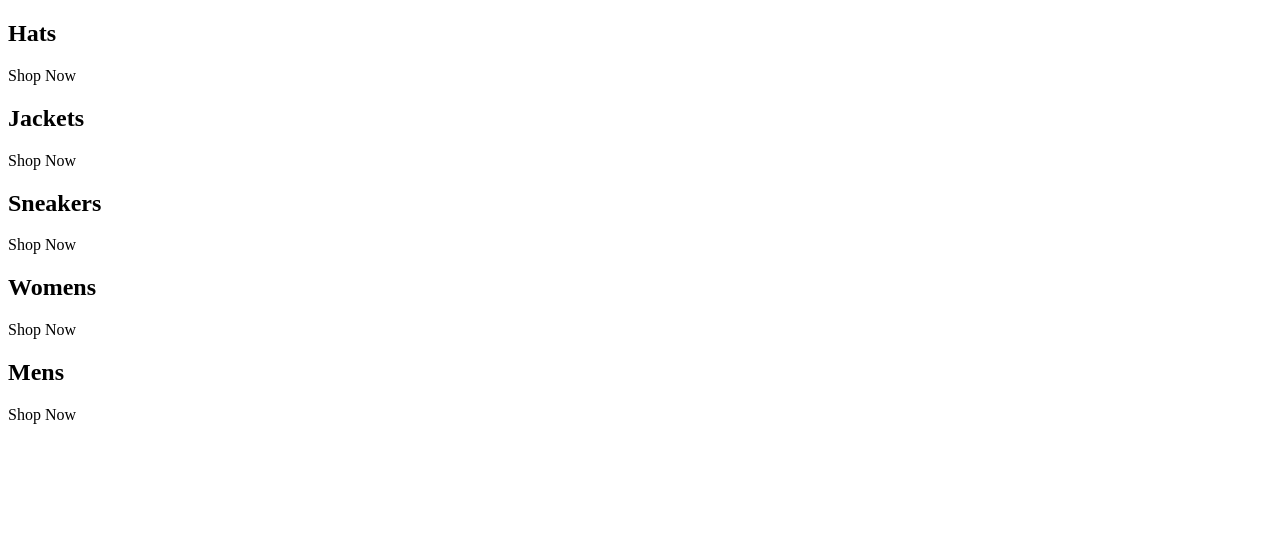
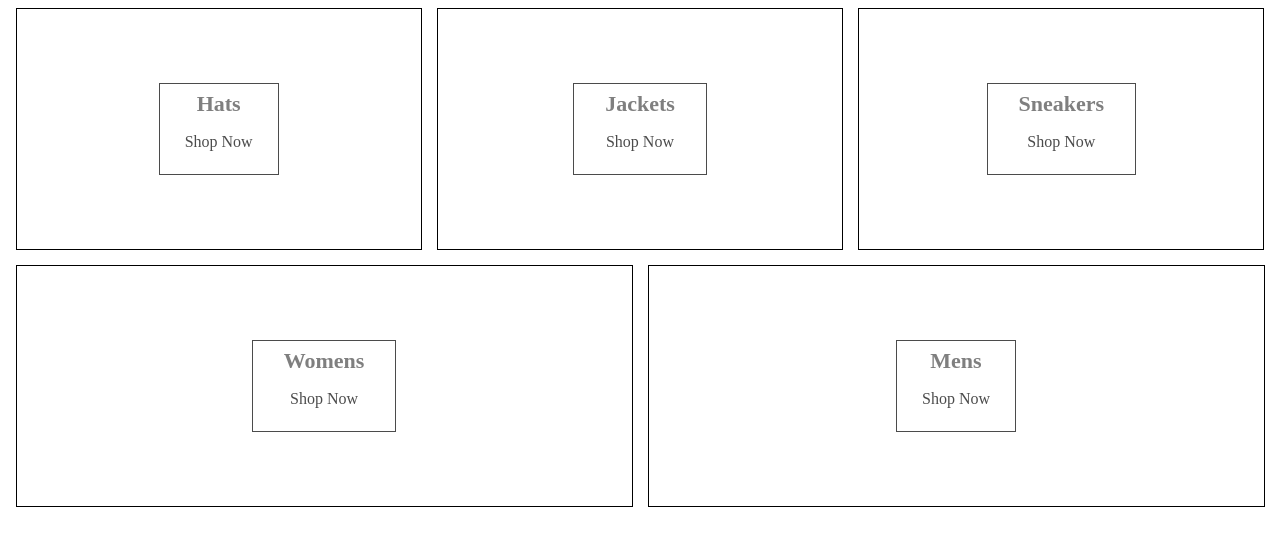
Before and after one commit to gerardinhoo/chic-boutique, a React (Vite) app: page / in a window 1280 px wide. Shown: the top 546 px of the page. Built offline with nearby package versions, Linux system fonts and the light colour scheme.

Commit message:
setting up the clothing categories and the styling using sass

```diff
--- a/package.json
+++ b/package.json
@@ -22,6 +22,7 @@
     "eslint-plugin-react-hooks": "^5.1.0",
     "eslint-plugin-react-refresh": "^0.4.19",
     "globals": "^15.15.0",
+    "sass": "^1.85.1",
     "vite": "^6.2.0"
   }
 }
--- a/src/App.jsx
+++ b/src/App.jsx
@@ -1,47 +1,43 @@
-import React from 'react'
+import React from 'react';
+import './categories.scss'
+
+const categories = [
+  {
+    id: 1,
+    title: 'Hats'
+  },
+  {
+    id: 2,
+    title: 'Jackets'
+  },
+  {
+    id: 3,
+    title: 'Sneakers'
+  },
+  {
+    id: 4,
+    title: 'Womens'
+  },
+  {
+    id: 5,
+    title: 'Mens'
+  }
+]
 
 const App = () => {
   return (
     <div className='categories-container'>
-      <div className='category-container'>
-        {/* <img /> */}
-        <div className='category-body-container'>
-          <h2>Hats</h2>
-          <p>Shop Now</p>
+      {
+        categories.map(({title, id}) => (
+        <div key={id} className='category-container'>
+          <div className="background-image"/>
+          <div className='category-body-container'>
+            <h2 >{title}</h2>
+            <p>Shop Now</p>
+          </div>
         </div>
-      </div>
-
-      <div className='category-container'>
-        {/* <img /> */}
-        <div className='category-body-container'>
-          <h2>Jackets</h2>
-          <p>Shop Now</p>
-        </div>
-      </div>
-
-      <div className='category-container'>
-        {/* <img /> */}
-        <div className='category-body-container'>
-          <h2>Sneakers</h2>
-          <p>Shop Now</p>
-        </div>
-      </div>
-
-      <div className='category-container'>
-        {/* <img /> */}
-        <div className='category-body-container'>
-          <h2>Womens</h2>
-          <p>Shop Now</p>
-        </div>
-      </div>
-
-      <div className='category-container'>
-        {/* <img /> */}
-        <div className='category-body-container'>
-          <h2>Mens</h2>
-          <p>Shop Now</p>
-        </div>
-      </div>
+        ))
+      }
     </div>
   )
 }
--- /dev/null
+++ b/src/categories.scss
@@ -0,0 +1,75 @@
+.categories-container {
+   width: 100%;
+   display: flex;
+   flex-wrap: wrap;
+   justify-content: space-between;
+ }
+
+ .category-container {
+   min-width: 30%;
+   height: 240px;
+   flex: 1 1 auto;
+   display: flex;
+   align-items: center;
+   justify-content: center;
+   border: 1px solid black;
+   margin: 0 7.5px 15px;
+   overflow: hidden;
+
+   &:hover {
+     cursor: pointer;
+
+     .background-image {
+       transform: scale(1.1);
+       transition: transform 6s cubic-bezier(0.25, 0.45, 0.45, 0.95);
+     }
+
+     .category-body-container {
+       opacity: 0.9;
+     }
+   }
+
+   &.large {
+     height: 380px;
+   }
+
+   &:first-child {
+     margin-right: 7.5px;
+   }
+
+   &:last-child {
+     margin-left: 7.5px;
+   }
+
+   .background-image {
+     width: 100%;
+     height: 100%;
+     background-size: cover;
+     background-position: center;
+   }
+
+   .category-body-container {
+     height: 90px;
+     padding: 0 25px;
+     display: flex;
+     flex-direction: column;
+     align-items: center;
+     justify-content: center;
+     border: 1px solid black;
+     background-color: white;
+     opacity: 0.7;
+     position: absolute;
+
+     h2 {
+       font-weight: bold;
+       margin: 0 6px 0;
+       font-size: 22px;
+       color: #4a4a4a;
+     }
+
+     p {
+       font-weight: lighter;
+       font-size: 16px;
+     }
+   }
+ }
```
Also changed, not shown: 1 other file (tests, documents, lock files or other folders).
